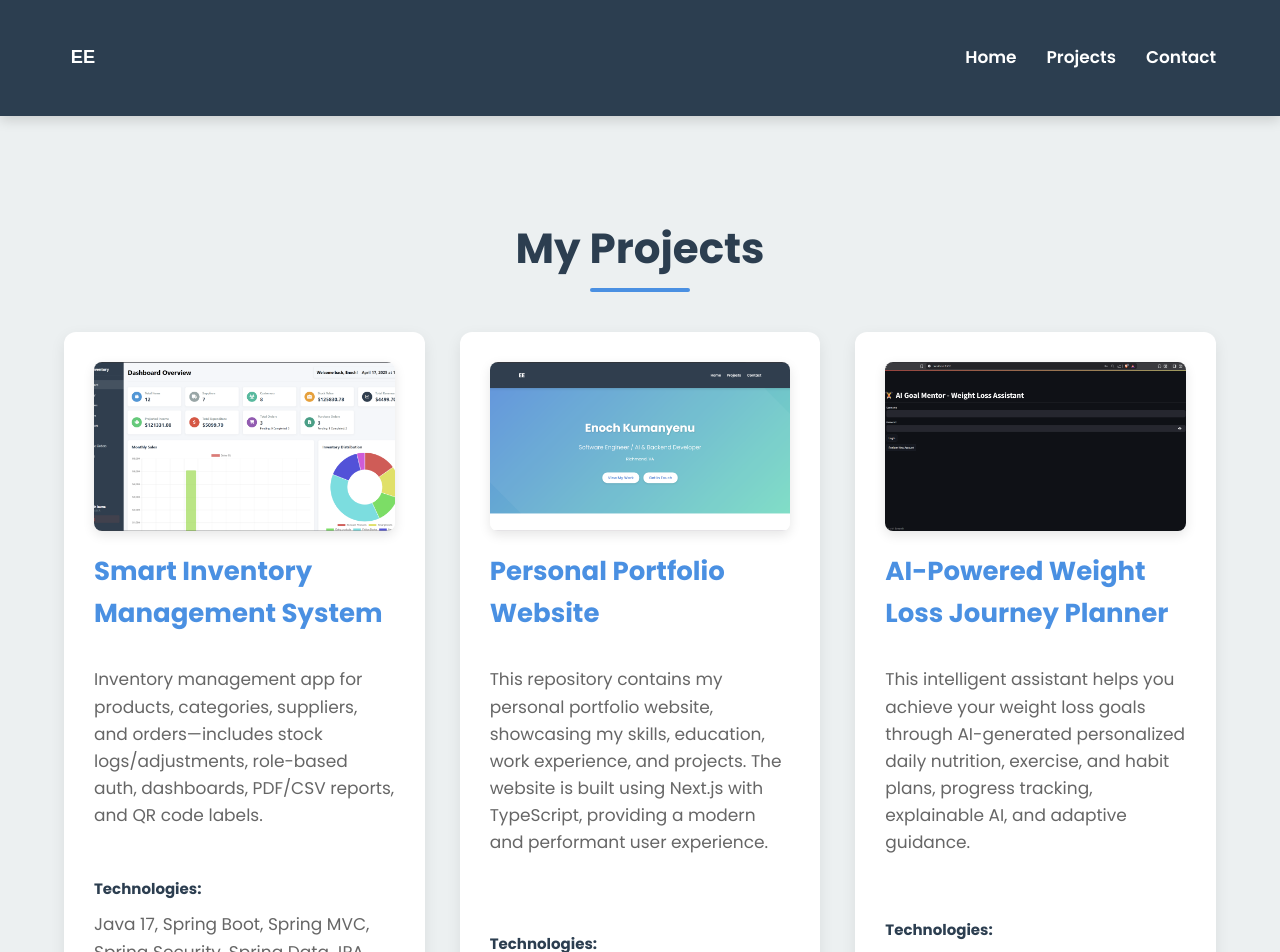
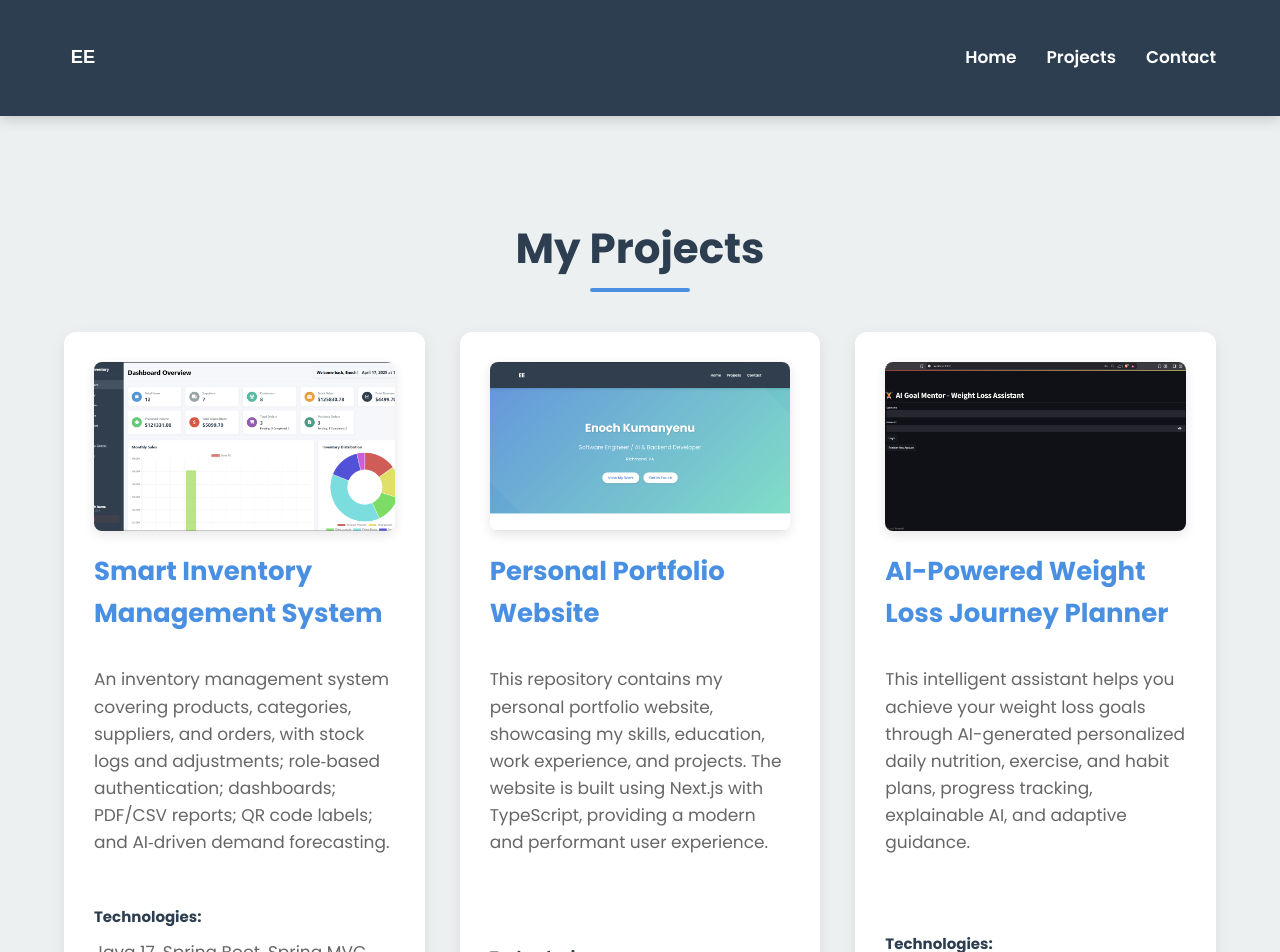
Before and after one commit to enagbeme/portfolio, a Next.js app: page /projects in a window 1280 px wide. Shown: the top 952 px of the page. Built offline with nearby package versions, Linux system fonts and the light colour scheme.

Commit message:
Refine Smart Inventory description grammar and wording

```diff
--- a/src/data/projects.ts
+++ b/src/data/projects.ts
@@ -12,7 +12,7 @@ export const projects: Project[] = [
   {
     title: "Smart Inventory Management System",
     description:
-      "Inventory management app for products, categories, suppliers, and orders—includes stock logs/adjustments, role-based auth, dashboards, PDF/CSV reports, and QR code labels.",
+      "An inventory management system covering products, categories, suppliers, and orders, with stock logs and adjustments; role‑based authentication; dashboards; PDF/CSV reports; QR code labels; and AI‑driven demand forecasting.",
     technologiesUsed: "Java 17, Spring Boot, Spring MVC, Spring Security, Spring Data JPA (Hibernate), MySQL, Thymeleaf, Maven",
     githubLink: "https://github.com/enagbeme/qm_inventory.git",
     demoLink: "#",
```
